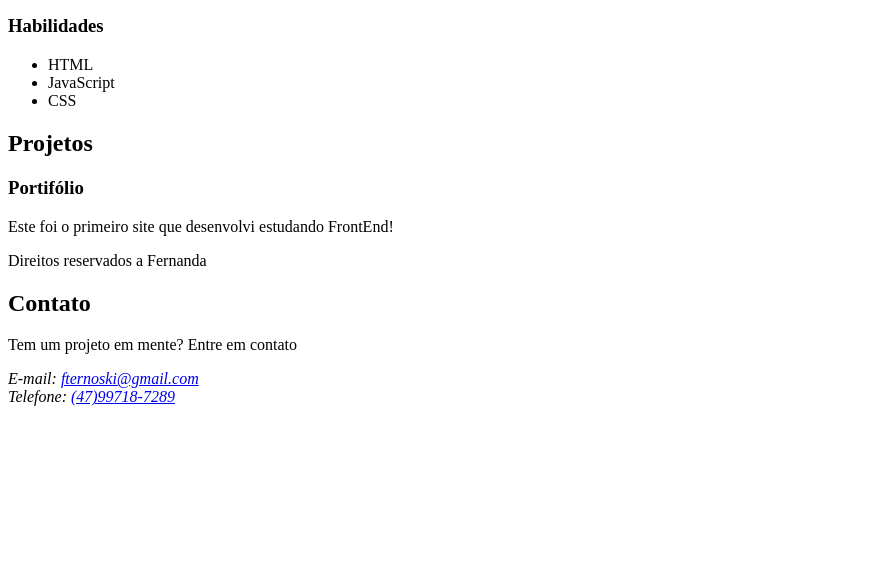
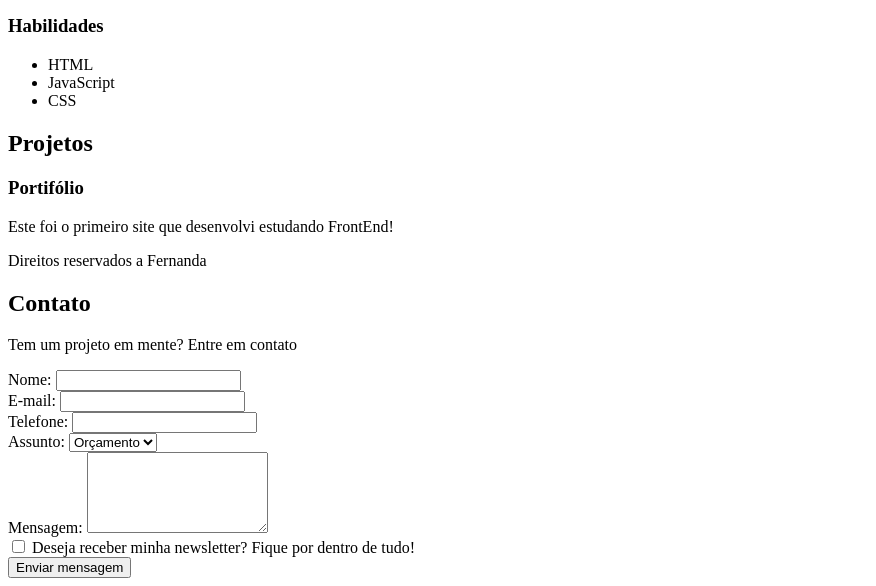
Before and after one commit to fernanda-ternoski/Site, a plain HTML site: page index.html in a window 1280 px wide. Shown: the part 578-1164 px from the top of the page, without its empty margins (0-876 px from the left). Before the commit the page ends 992 px from the top, so only its background shows below. Drawn offline with Linux system fonts and the light colour scheme.

Commit message:
Update index.html

```diff
--- a/index.html
+++ b/index.html
@@ -66,10 +66,36 @@
 
             <h2>Contato</h2>
             <p>Tem um projeto em mente? Entre em contato</p>
-            <address>
-                E-mail: <a href="malito:fternoski@gmail.com">fternoski@gmail.com</a> <br>
-                Telefone: <a href="tel:+5504799718-7289">(47)99718-7289</a>
-            </address>
+
+            <form action=" ">
+
+                <label for="Nome">Nome: </label>
+                <input type="text" id="Nome" name="Nome" required> <br>
+
+                <label for="E-mail">E-mail: </label>
+                <input type="email" id="E-mail" name="E-mail" required> <br>
+
+                <label for="Telefone">Telefone: </label>
+                <input type="tel" id="Telefone" name="Telefone" required> <br>
+
+                <label for="assunto">Assunto: </label>
+                <select name="assunto" id="assunto">
+                    <option value="Orçamento">Orçamento</option>
+                    <option value="Dúvida">Dúvida</option>
+                    <option value="Outro">Outro</option>
+                </select>
+
+                <br>
+                <label for="Mensagem">Mensagem: </label>
+                <textarea name="Mensagem" id="Mensagem" cols="20" rows="5" ></textarea>
+                <br>
+                <input type="checkbox" id="Inscrição" name="Inscrição">
+                <label for="Inscrição">Deseja receber minha newsletter? Fique por dentro de tudo!</label>
+                <br>
+                <input type="submit" value="Enviar mensagem">
+
+            </form>
+
         </section>
     </footer>
 
```
